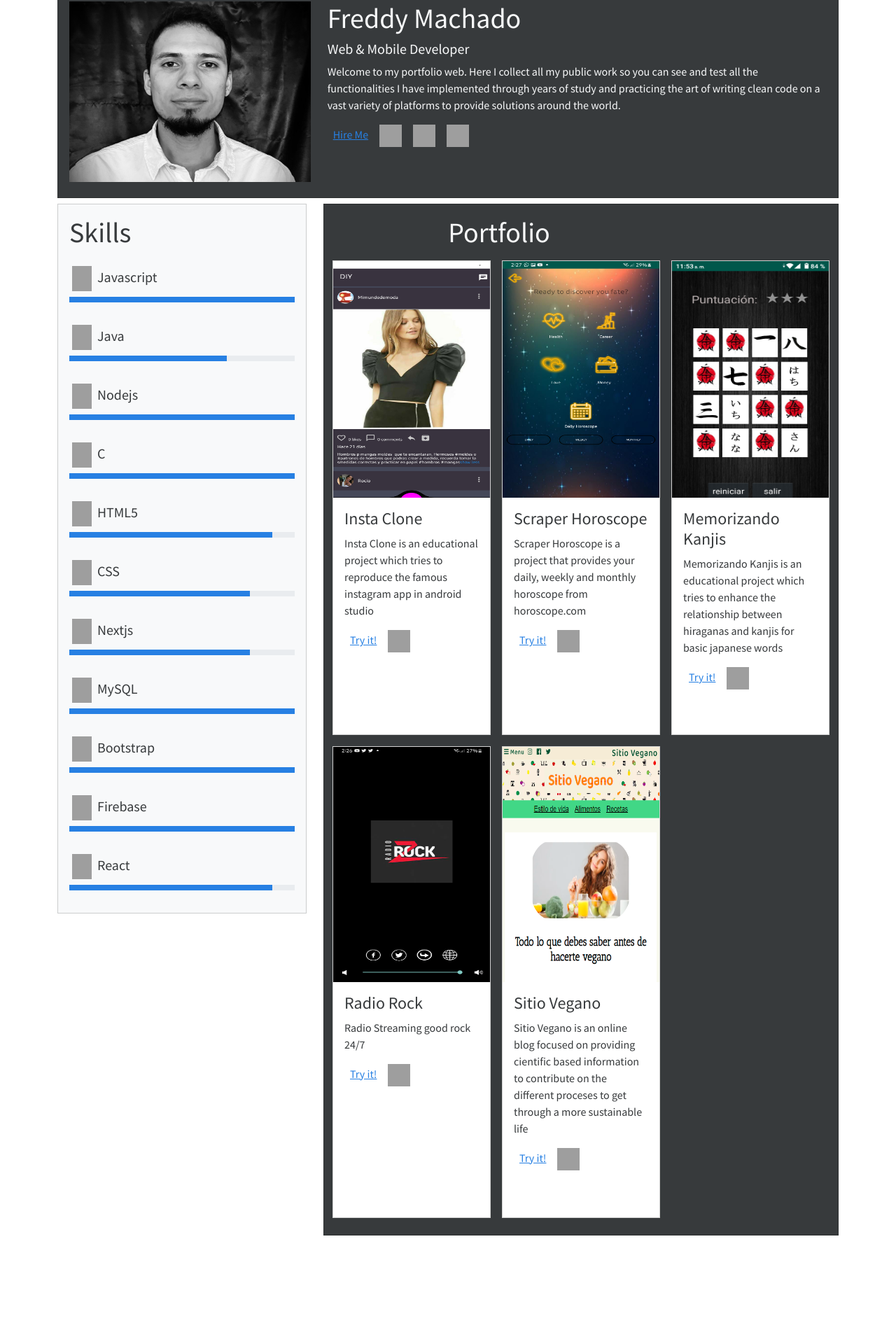
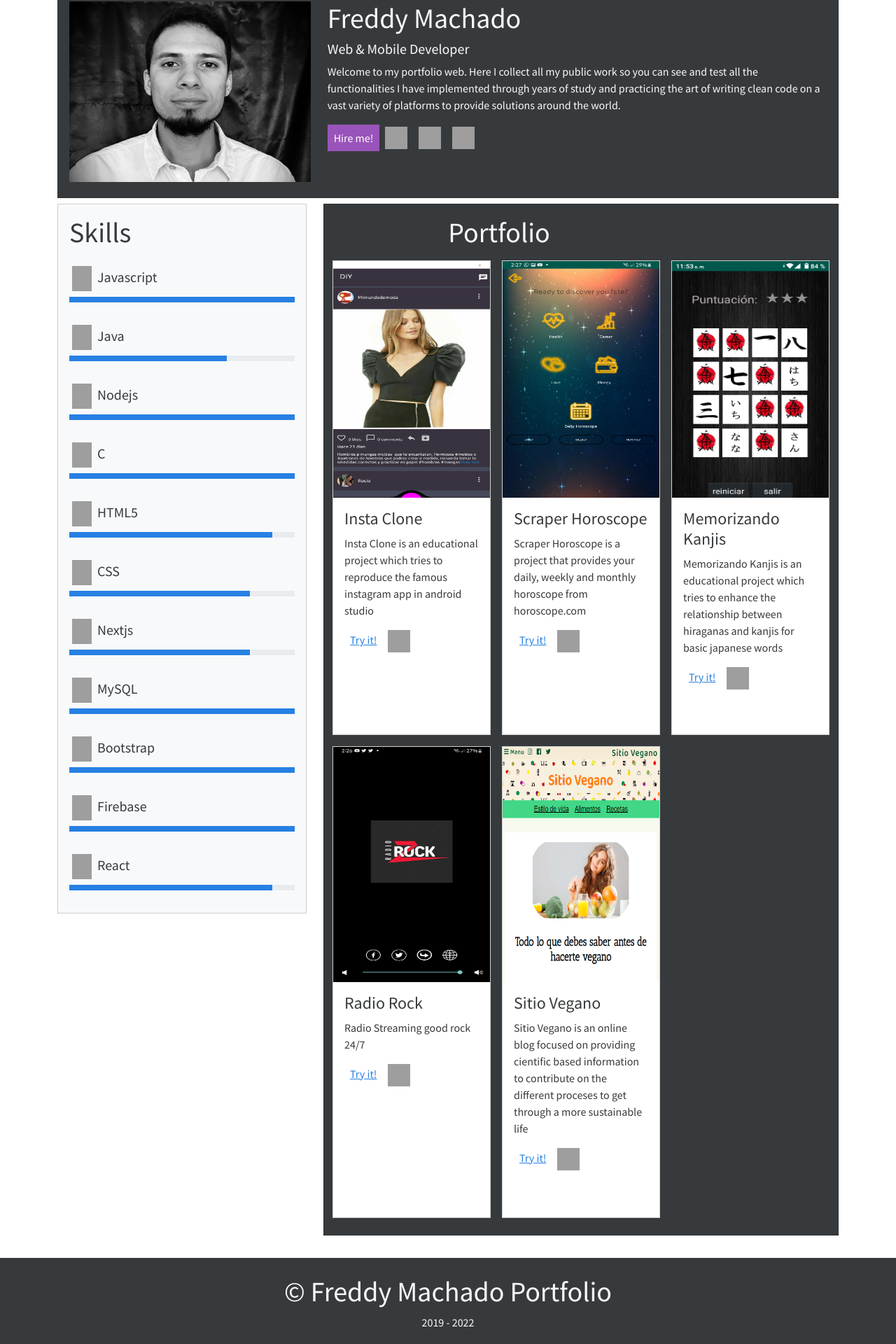
Before and after one commit to freddymachado/portfolio-web, a Next.js app: page / in a window 1280 px wide. Shown: the part 95-2015 px from the top of the page at 70% size. Before the commit the page ends 1892 px from the top, so only its background shows below. Built offline with nearby package versions, Linux system fonts and the light colour scheme; grey boxes are pictures that could not be loaded.

Commit message:
add footer

```diff
--- a/components/Layout.js
+++ b/components/Layout.js
@@ -1,12 +1,28 @@
 import Navbar from "./Navbar"
+import { useEffect } from "react"
 
-const Layout = ({children}) => (
+const Layout = ({children, footer=true}) => {
+
+    return (
+
     <>
     <Navbar />
     <main className="container py-4">
         {children}
     </main>
+    { footer && (
+
+        <footer className="bg-dark text-light text-center">
+            <div className="container p-4">
+                <h1>&copy; Freddy Machado Portfolio</h1>
+                <p>2019 - {new Date().getFullYear()}</p>
+                <p>All rights Reserved.</p>
+            </div>
+
+        </footer>
+    )}
 </>
     )
+}
 
 export default Layout;
--- a/components/Navbar.js
+++ b/components/Navbar.js
@@ -1,5 +1,7 @@
 import Link from 'next/link'
 import Image from 'next/image'
+
+const activeClass = (route) => { return location.pathname === route ? "nav-link active" : "nav-link" }
 
 const Navbar = () => (
 <nav
@@ -15,17 +17,17 @@ className="navbar navbar-expand-lg navbar-dark bg-dark">
       <ul className="navbar-nav">
         <li className="nav-item">
             <Link href="/">
-                <a className="nav-link active" aria-current="page">Inicio</a>
+                <a className={activeClass("/")} aria-current="page">Inicio</a>
             </Link>
         </li>
         <li className="nav-item">
             <Link href="/projects">
-                <a className="nav-link">Projects</a>
+                <a className={activeClass("/projects")}>Projects</a>
             </Link>
         </li>
         <li className="nav-item">
             <Link href="/contact">
-                <a className="nav-link" >Contact</a>
+                <a className={activeClass("/contact")} >Contact</a>
             </Link>
         </li>
       </ul>
--- a/pages/contact.js
+++ b/pages/contact.js
@@ -31,7 +31,7 @@ function ContactForm() {
   );
 }
 const Contact = () => (
-    <Layout>
+    <Layout footer={false}>
       <h1>Contact</h1>
 
     <p align="left">
--- a/pages/index.js
+++ b/pages/index.js
@@ -13,7 +13,6 @@ export default function Home() {
           <div className='card card-body bg-secondary text-light'>
             <div className='row'>
               <div className='col-md-4'>
-                {/**TODO: Take a good picture, centrated, well dressed and horizontal with black background */}
                 <Image src='/fred-gris.jpg' width={400} height={300}
                 alt='Picture of Freddy Machado Developer' className='img-fluid'/>
               </div>
@@ -24,9 +23,9 @@ export default function Home() {
                   so you can see and test all the functionalities I have implemented
                   through years of study and practicing the art of writing clean code on a
                   vast variety of platforms to provide solutions around the world.</p>
-                  {/**TODO: Add icons for instagram, twitter, Linkedin and github */}
-                <Link href="/contact" >
-                  <a className='px-2'>Hire Me</a>
+                  {/**TODO: Add icon for instagram*/}
+                <Link href="/contact"  className="btn btn-secondary mb-2">
+                  <button type="button" class="btn btn-info px-2">Hire me!</button>
                 </Link>
                 <a href="https://www.github.com/freddymachado" target="_blank" rel="noreferrer" className='px-2'>
                   <img src="https://raw.githubusercontent.com/danielcranney/readme-generator/main/public/icons/socials/github.svg" width="32" height="32" />
@@ -76,7 +75,6 @@ export default function Home() {
               <h1 className=' text-light'>Portfolio</h1>
             </div>
             <div className='row'>
-              {/** Add github link */}
               {
                 projects.map(({name, description, image, link, repo}, i) => (
                   <div className='col-md-4 p-2' key={i}>
```
Lines whose indentation alone changed are shown as unchanged.
